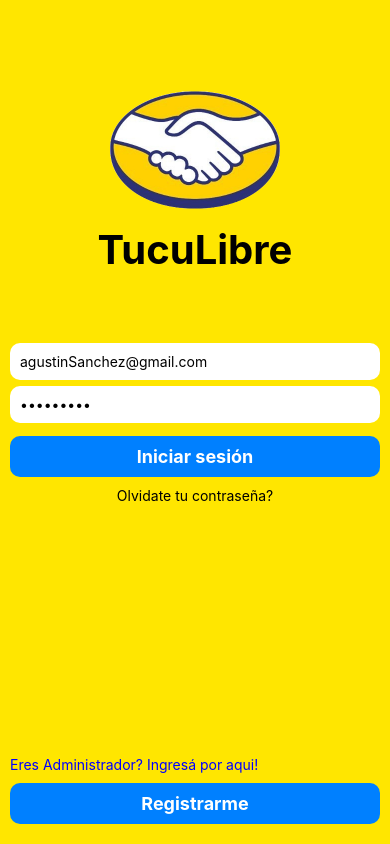
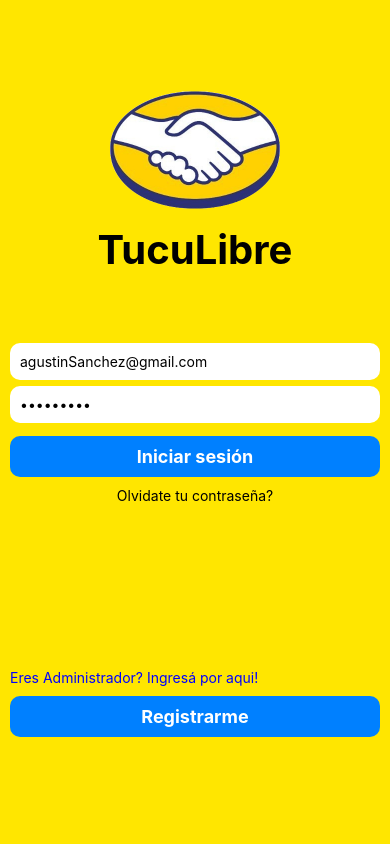
Before and after one commit to G3-R-Avanzado/Frontend-Native, a React Native app: screen / in a window 390 px wide. Built offline with nearby package versions, Linux system fonts and the light colour scheme; what react-native-alert-notification would draw is missing.

Commit message:
cambio en el boton de login y register

```diff
--- a/src/screens/Auth/Login.jsx
+++ b/src/screens/Auth/Login.jsx
@@ -72,7 +72,7 @@ export const Login = () => {
                 </TouchableOpacity>
             </View>
             <View style={style.register}>
-            <TouchableOpacity onPress={() => { Linking.openURL("https://tuculibre.netlify.app/") }}>
+                <TouchableOpacity onPress={() => { Linking.openURL("https://tuculibre.netlify.app/") }}>
                     <Text style={{ color:"blue" }}>Eres Administrador? Ingresá por aqui!</Text>
                 </TouchableOpacity>
                 <CustomButton
@@ -94,7 +94,7 @@ const style = StyleSheet.create({
     },
     register: {
         flex: 1,
-        justifyContent: 'flex-end'
+        justifyContent: 'flex-center'
     },
     form: {
         flex: 2,
--- a/src/screens/Auth/Register.jsx
+++ b/src/screens/Auth/Register.jsx
@@ -27,7 +27,6 @@ const Register = ({showLogo, textConfirm }) => {
     }
     useEffect(()=>{
         if(user.id == null){
-            console.log(user);
             dispatch(logOut());
         }
     },[])
@@ -124,7 +123,7 @@ const Register = ({showLogo, textConfirm }) => {
 
 
                                 </View>
-                                <View style={{ flex: 1, justifyContent: 'flex-end' }}>
+                                <View style={{ flex: 1, justifyContent: 'flex-center' }}>
                                     {showSpinner ?
                                     <>
                                         <Text style={{ color: 'red' }}>{message != null && message.type == 'error' ? message.text : ''}</Text>
@@ -134,7 +133,6 @@ const Register = ({showLogo, textConfirm }) => {
                                                 color='white'
                                             />
                                     </>: <Spinner/>}
-                                    {/*  */}
                                 </View>
                             </>
                         )}
@@ -166,7 +164,7 @@ const style = StyleSheet.create({
         justifyContent: 'center'
     },
     form: {
-        flex: 2,
+        flex: 4,
         width: '100%'
     },
     inputImage: {
--- a/src/store/Slices/auth/authThunks.js
+++ b/src/store/Slices/auth/authThunks.js
@@ -48,7 +48,6 @@ export const register = (newUser) => {
     return async (dispatch) => {
         try {
             const {data} = await reqAxiosHook.post('/register', newUser);
-            console.log(data);
             dispatch(login({
                 user: data,
             }))
```
